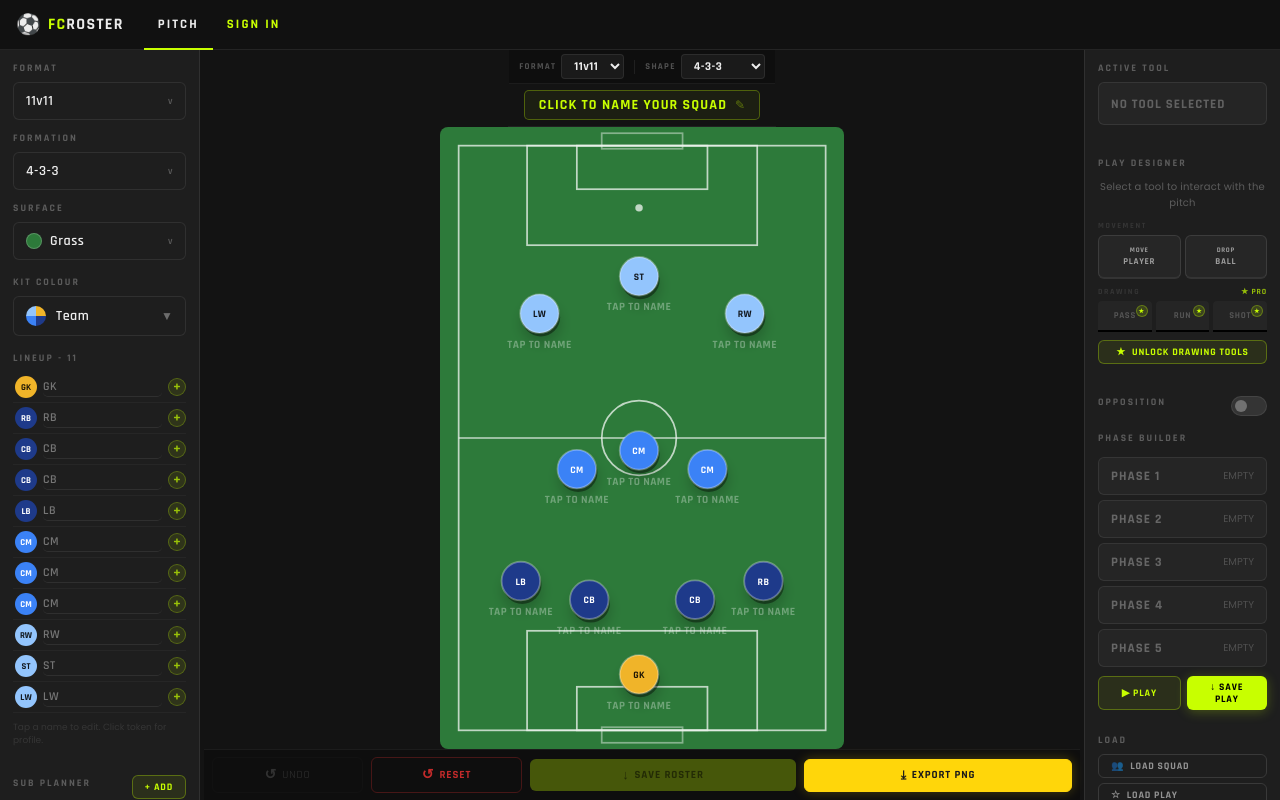
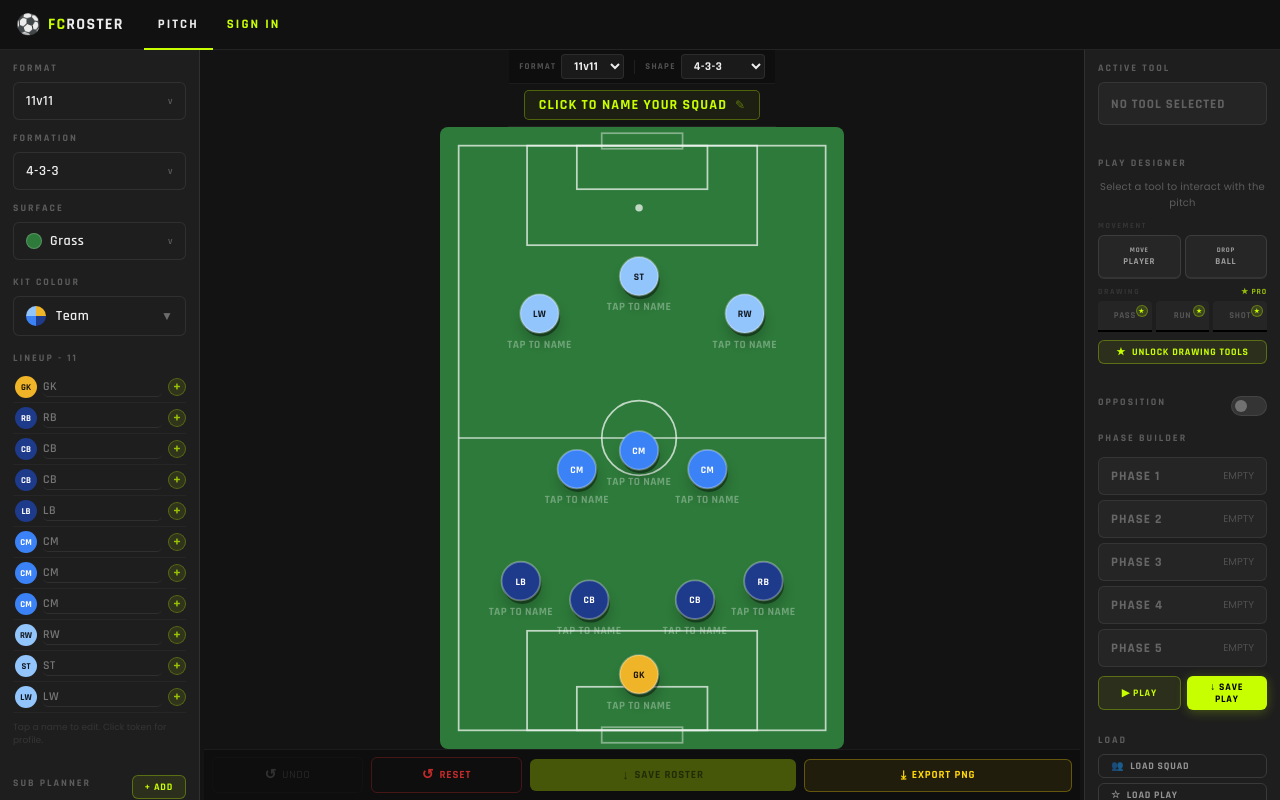
Before and after one commit to kenobiii/FCRoster.com, a React (Vite) app: page / in a window 1280 px wide. Built offline with nearby package versions, Linux system fonts and the light colour scheme.

Commit message:
Add yellow outline button styles and update button class

```diff
--- a/src/FCRosterApp.jsx
+++ b/src/FCRosterApp.jsx
@@ -163,6 +163,8 @@ var CSS = [
   ".btn-danger:hover{background:rgba(240,50,50,0.08);border-color:rgba(240,50,50,0.5);}",
   ".btn-volt-outline{background:rgba(200,255,0,0.08);color:#C8FF00;border:1px solid rgba(200,255,0,0.3);}",
   ".btn-volt-outline:hover{background:rgba(200,255,0,0.14);border-color:rgba(200,255,0,0.55);}",
+  ".btn-yellow-outline{background:rgba(255,214,10,0.08);color:#FFD60A;border:1px solid rgba(255,214,10,0.3);}",
+  ".btn-yellow-outline:hover{background:rgba(255,214,10,0.14);border-color:rgba(255,214,10,0.55);}",
   ".btn-sm{padding:5px 12px;font-size:10px;}",
   ".btn-md{padding:8px 16px;font-size:11px;}",
   ".btn-lg{padding:12px 24px;font-size:14px;}",
@@ -1325,12 +1327,8 @@ export default function FCRoster() {
           <span style={{fontSize:13}}>&#x2193;</span>
           <span>{savedId?"Update Roster":"Save Roster"}</span>
         </button>
-        <button onClick={doExport} className={"btn "+sz}
-          style={{flex:2,gap:5,fontWeight:800,
-            background:"#FFD60A",
-            border:"1px solid #FFD60A",
-            color:"#1a1a1a",
-            boxShadow:"0 0 12px rgba(255,214,10,0.25)"}}
+        <button onClick={doExport} className={"btn btn-yellow-outline "+sz}
+          style={{flex:2,gap:5,fontWeight:800}}
           title="Export as PNG">
           <span style={{fontSize:12}}>&#x2913;</span>
           <span>Export PNG</span>
```
